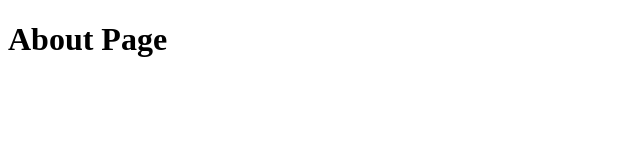
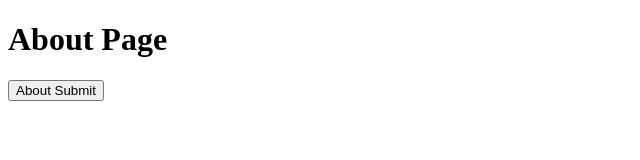
Before and after one commit to Ninja1102/splitmate, a plain HTML site: page about.html in a window 1280 px wide. Shown: the whole page, without its empty margins (0-640 px from the left). Drawn offline with Linux system fonts and the light colour scheme.

Commit message:
About button added

```diff
--- a/about.html
+++ b/about.html
@@ -8,5 +8,7 @@
 </head>
 <body>
     <h1>About Page</h1>
+
+    <button>About Submit</button>
 </body>
 </html>
```
